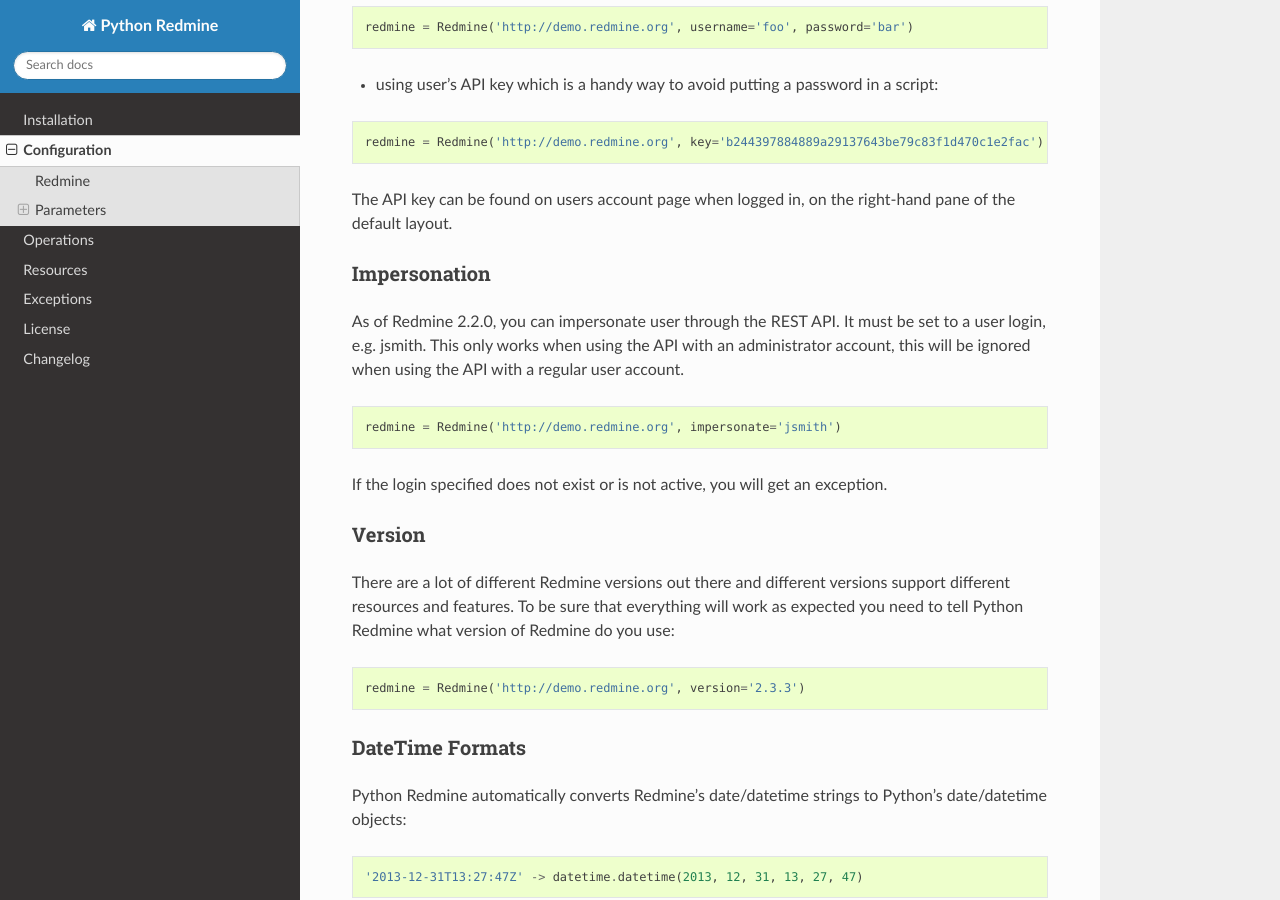
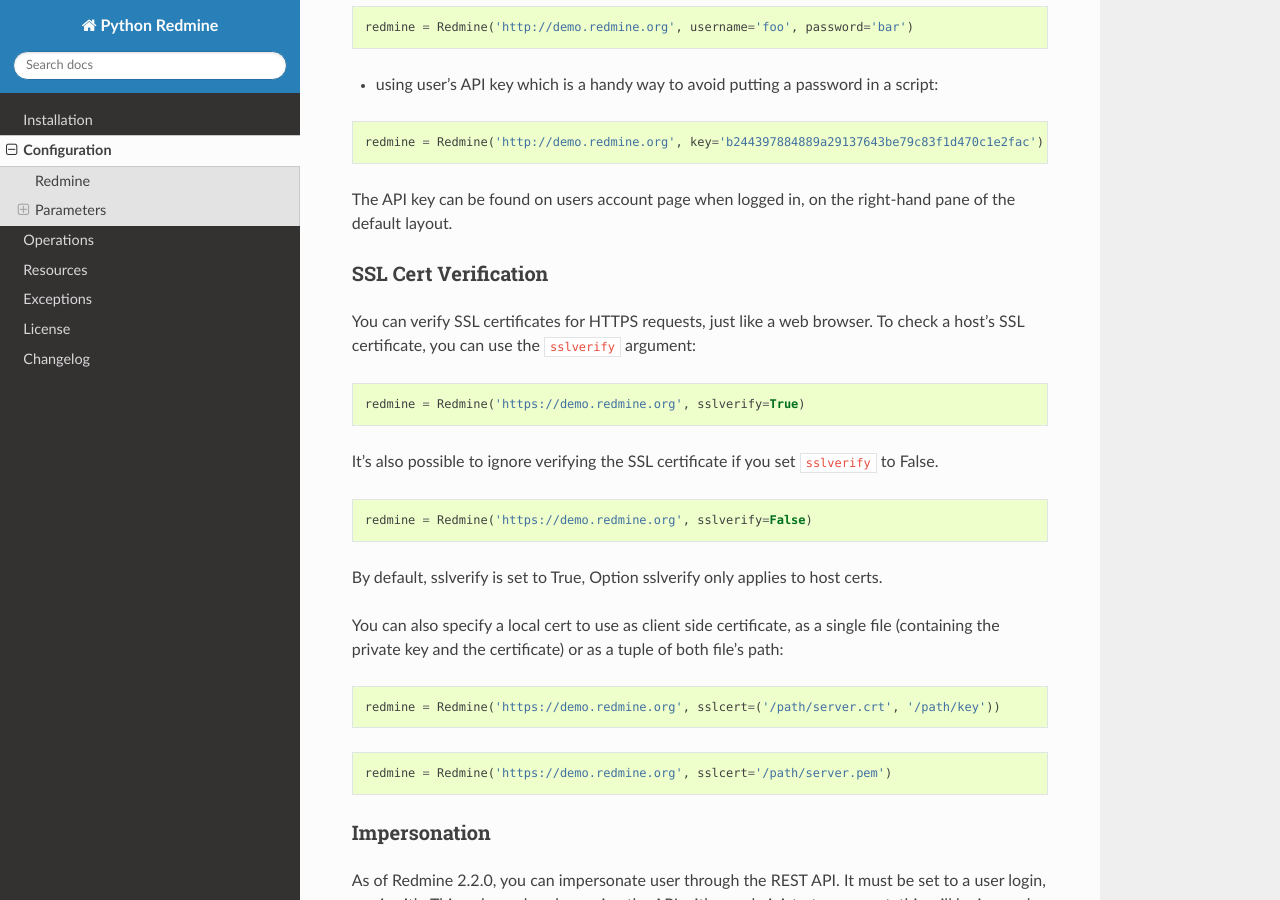
Before and after one commit to maxtepkeev/python-redmine, a Sphinx documentation site: the page built from docs/configuration.rst, in a window 1280 px wide and 900 px high, scrolled down 936 px. Built offline with Sphinx 7.4.7 and the Read the Docs theme 2.0.0, drawn with Linux system fonts in a browser that asks for light colours.

Commit message:
allow disable ssl verification and specify certificate files

```diff
--- a/docs/configuration.rst
+++ b/docs/configuration.rst
@@ -51,6 +51,33 @@
 
 The API key can be found on users account page when logged in, on the right-hand pane of
 the default layout.
+
+SSL Cert Verification
++++++++++++++++++++++
+
+You can verify SSL certificates for HTTPS requests, just like a web browser. To check a host's SSL certificate, you can use the ``sslverify`` argument:
+
+.. code-block:: python
+
+    redmine = Redmine('https://demo.redmine.org', sslverify=True)
+
+It's also possible to ignore verifying the SSL certificate if you set ``sslverify`` to False.
+
+.. code-block:: python
+
+    redmine = Redmine('https://demo.redmine.org', sslverify=False)
+
+By default, sslverify is set to True, Option sslverify only applies to host certs.
+
+You can also specify a local cert to use as client side certificate, as a single file (containing the private key and the certificate) or as a tuple of both file’s path:
+
+.. code-block:: python
+
+    redmine = Redmine('https://demo.redmine.org', sslcert=('/path/server.crt', '/path/key'))
+
+.. code-block:: python
+
+    redmine = Redmine('https://demo.redmine.org', sslcert='/path/server.pem')
 
 Impersonation
 +++++++++++++
```
Also changed, not shown: redmine/__init__.py (+7 -0 lines).
